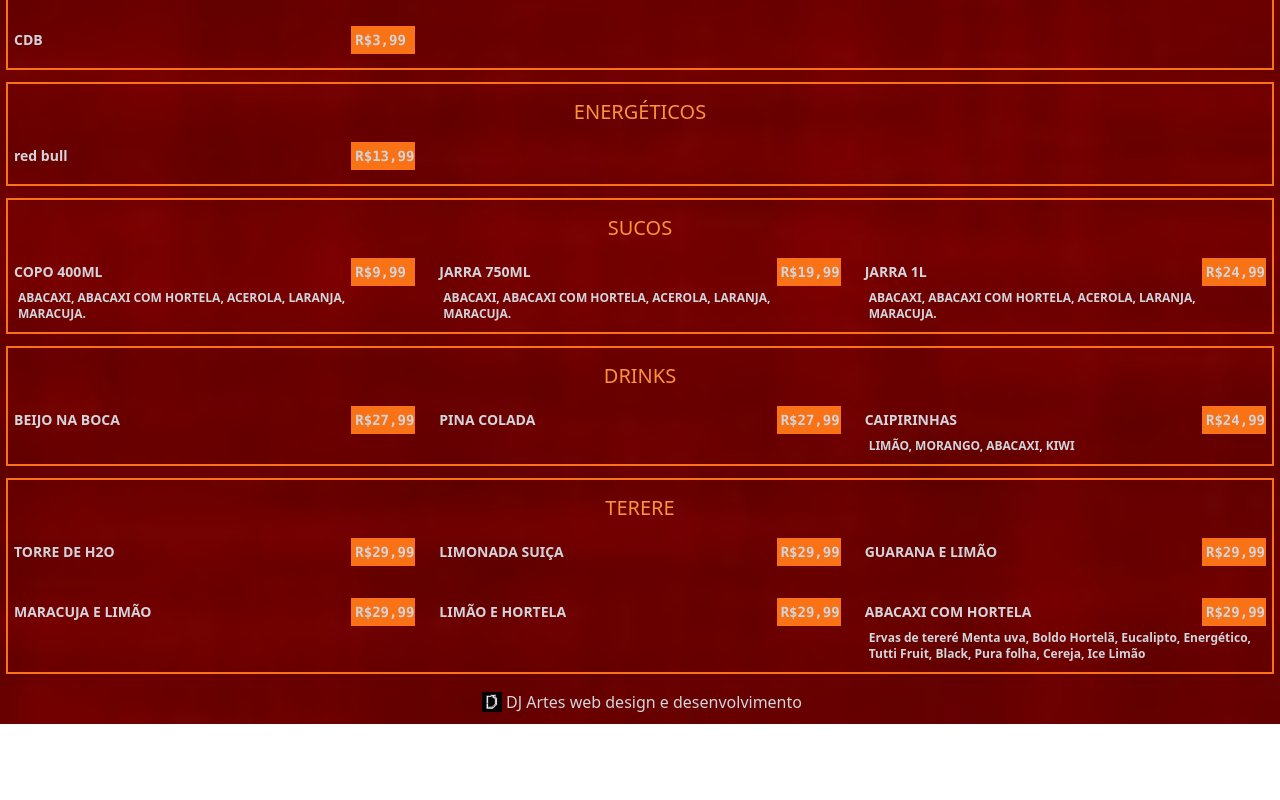
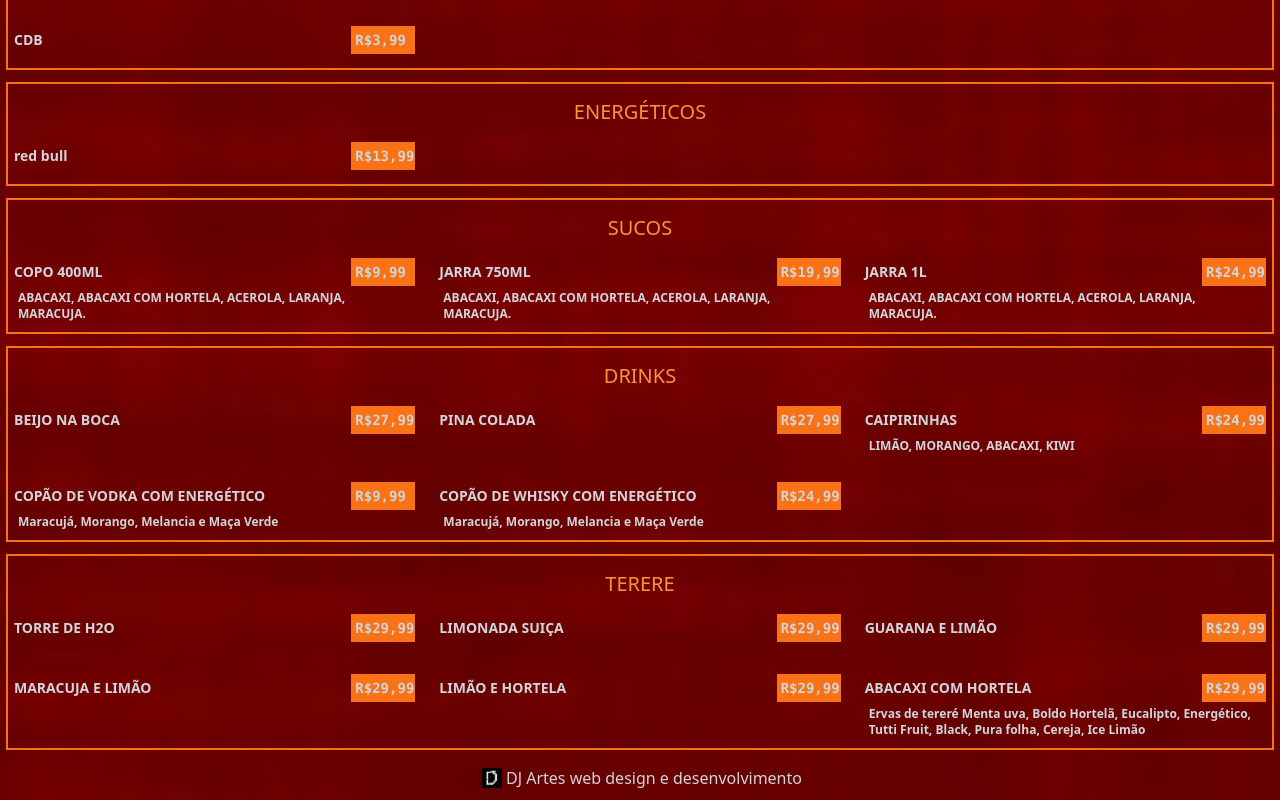
Before and after one commit to joaovitornara10/cardapio, a Next.js app: page / in a window 1280 px wide. Shown: the part 4157-4957 px from the top of the page. Before the commit the page ends 4881 px from the top, so only its background shows below. Built offline with nearby package versions, Linux system fonts and the light colour scheme.

Commit message:
Update db.js

```diff
--- a/src/db.js
+++ b/src/db.js
@@ -622,6 +622,19 @@ export const dataBebidas = ([
                 category: "bebidas",
                 description: "LIMÃO, MORANGO, ABACAXI, KIWI"
             },
+            {
+                id: "450",
+                name: "COPÃO DE VODKA COM ENERGÉTICO",
+                price: "9,99",
+                category: "bebidas",
+                description: "Maracujá, Morango, Melancia e Maça Verde"
+            }, {
+                id: "450",
+                name: "COPÃO DE WHISKY COM ENERGÉTICO",
+                price: "24,99",
+                category: "bebidas",
+                description: "Maracujá, Morango, Melancia e Maça Verde"
+            },
         ]
     },
     {
```
